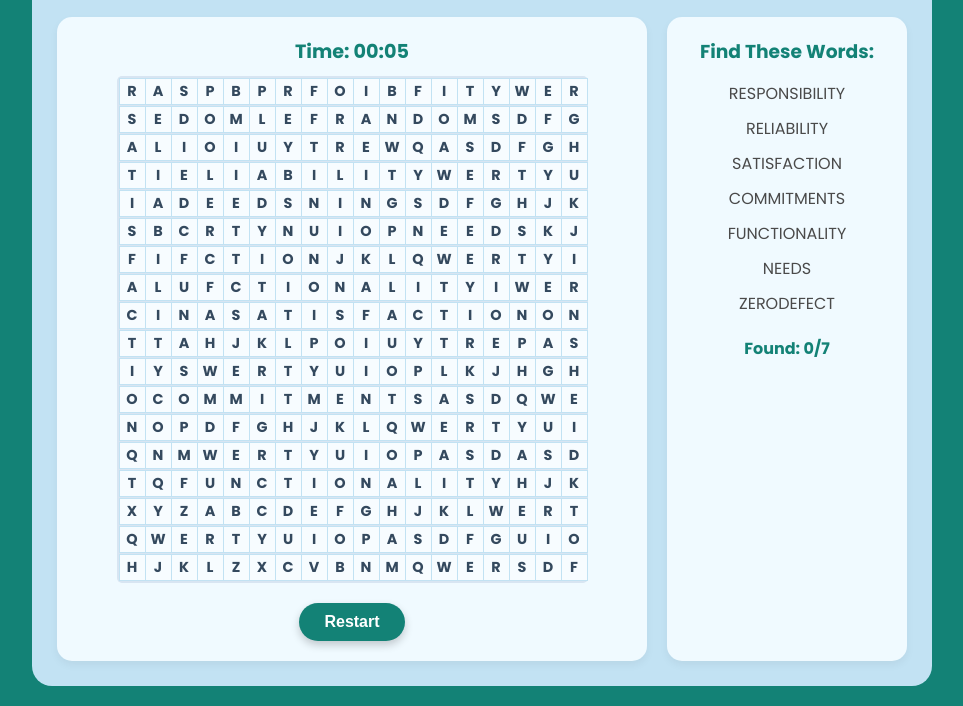
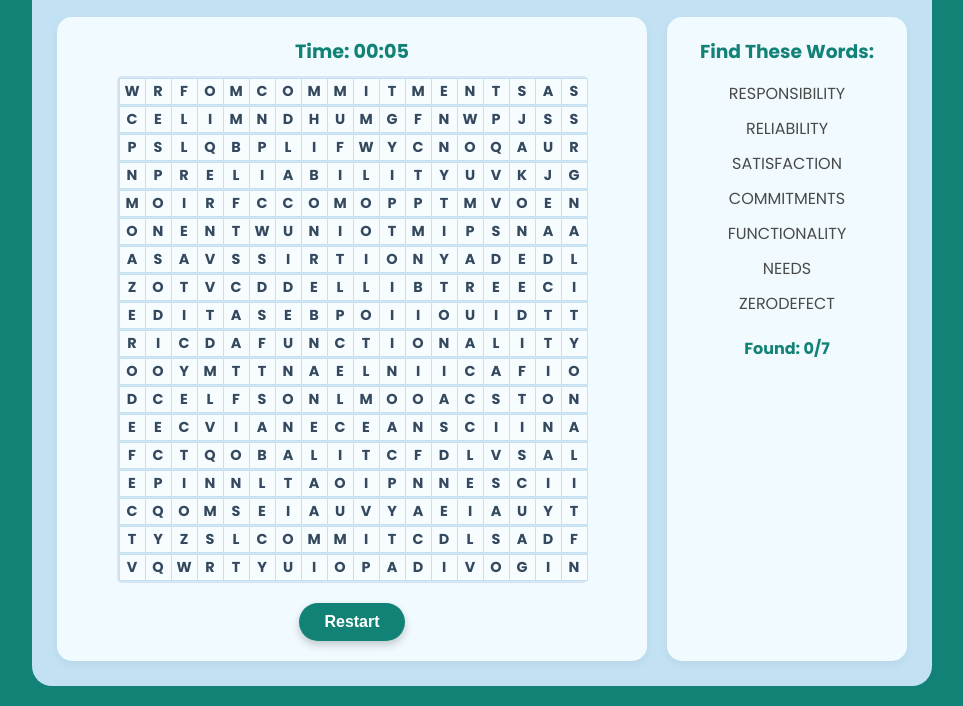
Before and after one commit to dnialaqm/word-search-principle-and-concept, a plain HTML site: page index.html in a window 1280 px wide. Shown: the part 173-879 px from the top of the page, without its empty margins (158-1121 px from the left). Drawn offline with Linux system fonts and the light colour scheme.

Commit message:
Update index.html

```diff
--- a/index.html
+++ b/index.html
@@ -306,26 +306,26 @@
     const foundSound = document.getElementById("foundSound");
     const timerEl = document.getElementById("timer");
 
-    // Fixed puzzle grid with new word positions
+    // Corrected fixed puzzle grid
     const fixedGrid = [
-      ['R', 'A', 'S', 'P', 'B', 'P', 'R', 'F', 'O', 'I', 'B', 'F', 'I', 'T', 'Y', 'W', 'E', 'R'],
-      ['S', 'E', 'D', 'O', 'M', 'L', 'E', 'F', 'R', 'A', 'N', 'D', 'O', 'M', 'S', 'D', 'F', 'G'],
-      ['A', 'L', 'I', 'O', 'I', 'U', 'Y', 'T', 'R', 'E', 'W', 'Q', 'A', 'S', 'D', 'F', 'G', 'H'],
-      ['T', 'I', 'E', 'L', 'I', 'A', 'B', 'I', 'L', 'I', 'T', 'Y', 'W', 'E', 'R', 'T', 'Y', 'U'],
-      ['I', 'A', 'D', 'E', 'E', 'D', 'S', 'N', 'I', 'N', 'G', 'S', 'D', 'F', 'G', 'H', 'J', 'K'],
-      ['S', 'B', 'C', 'R', 'T', 'Y', 'N', 'U', 'I', 'O', 'P', 'N', 'E', 'E', 'D', 'S', 'K', 'J'],
-      ['F', 'I', 'F', 'C', 'T', 'I', 'O', 'N', 'J', 'K', 'L', 'Q', 'W', 'E', 'R', 'T', 'Y', 'I'],
-      ['A', 'L', 'U', 'F', 'C', 'T', 'I', 'O', 'N', 'A', 'L', 'I', 'T', 'Y', 'I', 'W', 'E', 'R'],
-      ['C', 'I', 'N', 'A', 'S', 'A', 'T', 'I', 'S', 'F', 'A', 'C', 'T', 'I', 'O', 'N', 'O', 'N'],
-      ['T', 'T', 'A', 'H', 'J', 'K', 'L', 'P', 'O', 'I', 'U', 'Y', 'T', 'R', 'E', 'P', 'A', 'S'],
-      ['I', 'Y', 'S', 'W', 'E', 'R', 'T', 'Y', 'U', 'I', 'O', 'P', 'L', 'K', 'J', 'H', 'G', 'H'],
-      ['O', 'C', 'O', 'M', 'M', 'I', 'T', 'M', 'E', 'N', 'T', 'S', 'A', 'S', 'D', 'Q', 'W', 'E'],
-      ['N', 'O', 'P', 'D', 'F', 'G', 'H', 'J', 'K', 'L', 'Q', 'W', 'E', 'R', 'T', 'Y', 'U', 'I'],
-      ['Q', 'N', 'M', 'W', 'E', 'R', 'T', 'Y', 'U', 'I', 'O', 'P', 'A', 'S', 'D', 'A', 'S', 'D'],
-      ['T', 'Q', 'F', 'U', 'N', 'C', 'T', 'I', 'O', 'N', 'A', 'L', 'I', 'T', 'Y', 'H', 'J', 'K'],
-      ['X', 'Y', 'Z', 'A', 'B', 'C', 'D', 'E', 'F', 'G', 'H', 'J', 'K', 'L', 'W', 'E', 'R', 'T'],
-      ['Q', 'W', 'E', 'R', 'T', 'Y', 'U', 'I', 'O', 'P', 'A', 'S', 'D', 'F', 'G', 'U', 'I', 'O'],
-      ['H', 'J', 'K', 'L', 'Z', 'X', 'C', 'V', 'B', 'N', 'M', 'Q', 'W', 'E', 'R', 'S', 'D', 'F']
+      ['W', 'R', 'F', 'O', 'M', 'C', 'O', 'M', 'M', 'I', 'T', 'M', 'E', 'N', 'T', 'S', 'A', 'S'],
+      ['C', 'E', 'L', 'I', 'M', 'N', 'D', 'H', 'U', 'M', 'G', 'F', 'N', 'W', 'P', 'J', 'S', 'S'],
+      ['P', 'S', 'L', 'Q', 'B', 'P', 'L', 'I', 'F', 'W', 'Y', 'C', 'N', 'O', 'Q', 'A', 'U', 'R'],
+      ['N', 'P', 'R', 'E', 'L', 'I', 'A', 'B', 'I', 'L', 'I', 'T', 'Y', 'U', 'V', 'K', 'J', 'G'],
+      ['M', 'O', 'I', 'R', 'F', 'C', 'C', 'O', 'M', 'O', 'P', 'P', 'T', 'M', 'V', 'O', 'E', 'N'],
+      ['O', 'N', 'E', 'N', 'T', 'W', 'U', 'N', 'I', 'O', 'T', 'M', 'I', 'P', 'S', 'N', 'A', 'A'],
+      ['A', 'S', 'A', 'V', 'S', 'S', 'I', 'R', 'T', 'I', 'O', 'N', 'Y', 'A', 'D', 'E', 'D', 'L'],
+      ['Z', 'O', 'T', 'V', 'C', 'D', 'D', 'E', 'L', 'L', 'I', 'B', 'T', 'R', 'E', 'E', 'C', 'I'],
+      ['E', 'D', 'I', 'T', 'A', 'S', 'E', 'B', 'P', 'O', 'I', 'I', 'O', 'U', 'I', 'D', 'T', 'T'],
+      ['R', 'I', 'C', 'D', 'A', 'F', 'U', 'N', 'C', 'T', 'I', 'O', 'N', 'A', 'L', 'I', 'T', 'Y'],
+      ['O', 'O', 'Y', 'M', 'T', 'T', 'N', 'A', 'E', 'L', 'N', 'I', 'I', 'C', 'A', 'F', 'I', 'O'],
+      ['D', 'C', 'E', 'L', 'F', 'S', 'O', 'N', 'L', 'M', 'O', 'O', 'A', 'C', 'S', 'T', 'O', 'N'],
+      ['E', 'E', 'C', 'V', 'I', 'A', 'N', 'E', 'C', 'E', 'A', 'N', 'S', 'C', 'I', 'I', 'N', 'A'],
+      ['F', 'C', 'T', 'Q', 'O', 'B', 'A', 'L', 'I', 'T', 'C', 'F', 'D', 'L', 'V', 'S', 'A', 'L'],
+      ['E', 'P', 'I', 'N', 'N', 'L', 'T', 'A', 'O', 'I', 'P', 'N', 'N', 'E', 'S', 'C', 'I', 'I'],
+      ['C', 'Q', 'O', 'M', 'S', 'E', 'I', 'A', 'U', 'V', 'Y', 'A', 'E', 'I', 'A', 'U', 'Y', 'T'],
+      ['T', 'Y', 'Z', 'S', 'L', 'C', 'O', 'M', 'M', 'I', 'T', 'C', 'D', 'L', 'S', 'A', 'D', 'F'],
+      ['V', 'Q', 'W', 'R', 'T', 'Y', 'U', 'I', 'O', 'P', 'A', 'D', 'I', 'V', 'O', 'G', 'I', 'N']
     ];
 
     function startTimer() {
@@ -363,7 +363,6 @@
         }
       }
 
-      // Update grid display after word placement
       for (let y = 0; y < gridSize; y++) {
         for (let x = 0; x < gridSize; x++) {
           grid[y][x].el.textContent = grid[y][x].letter;
```
